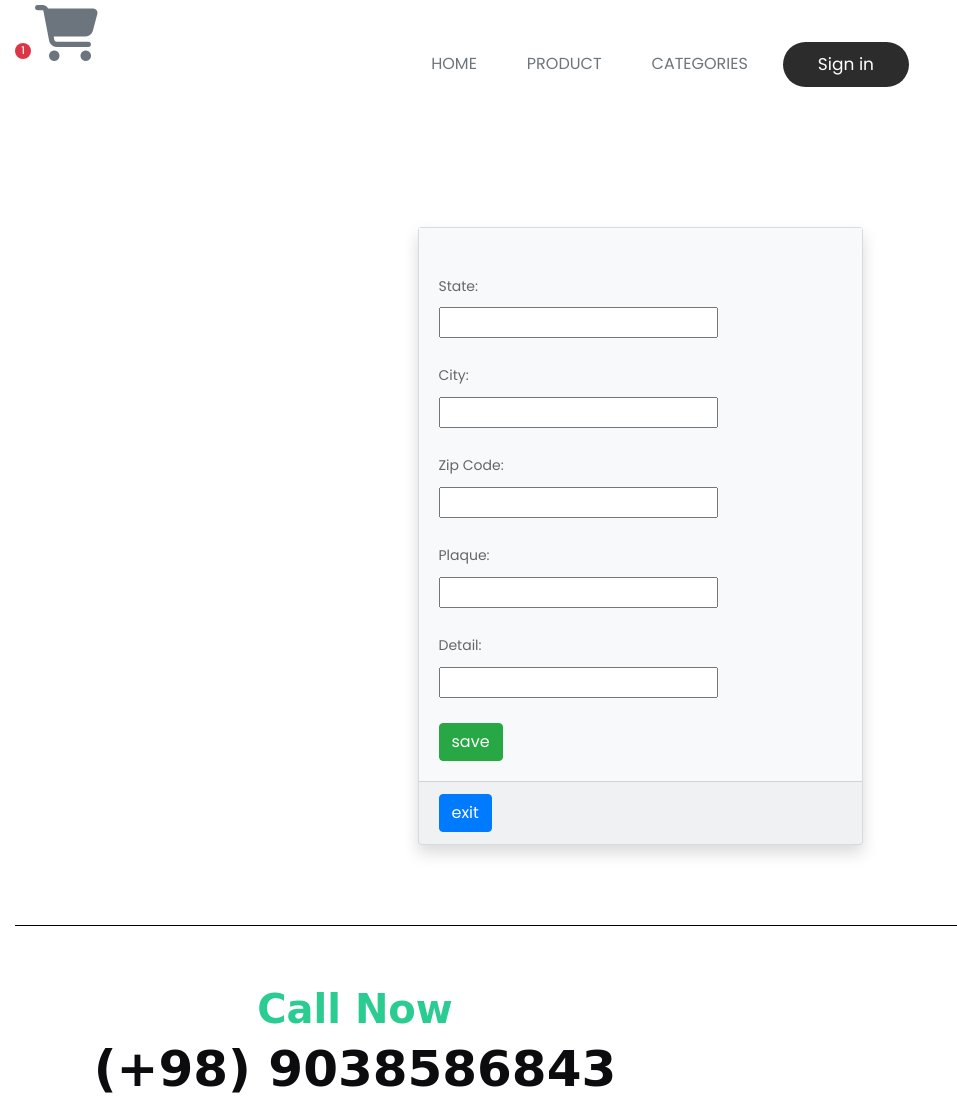
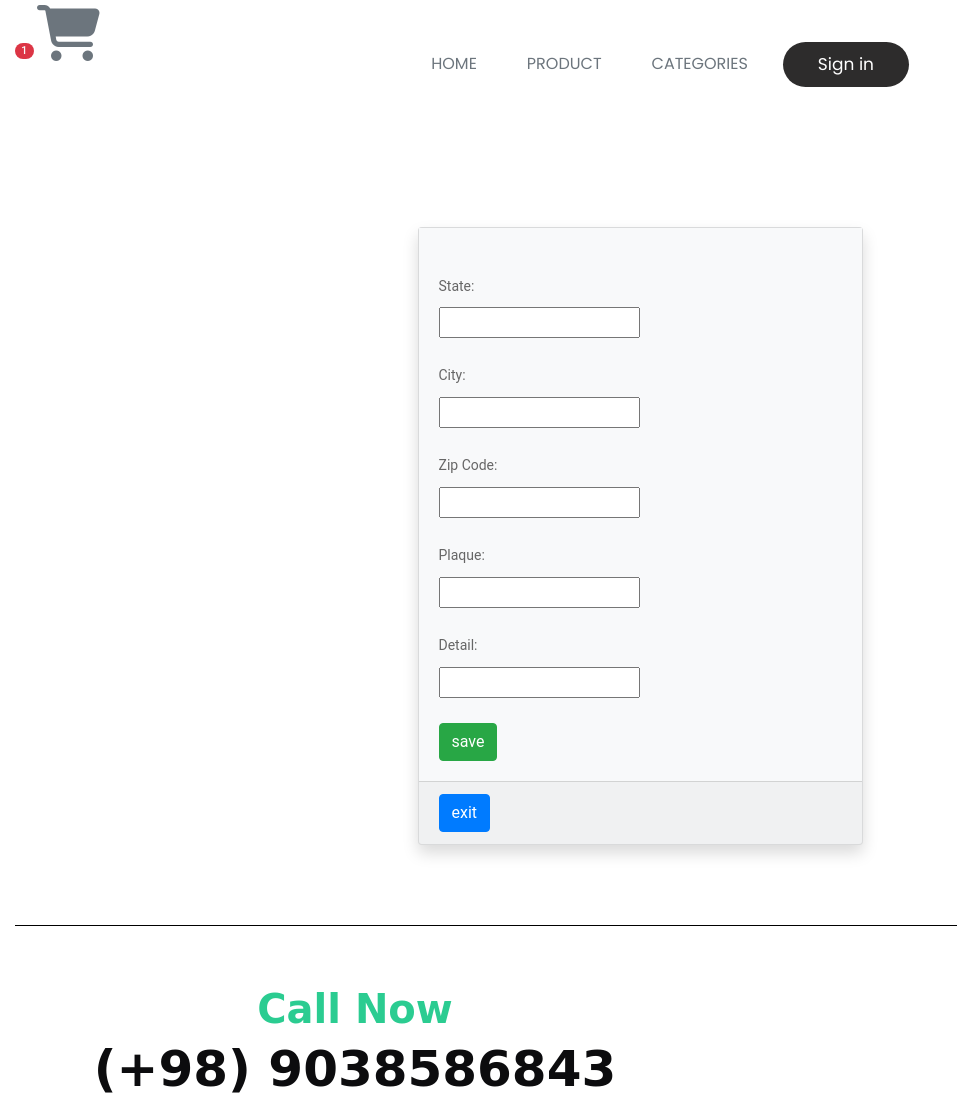
Before and after one commit to Ayazadeh/online_shop, a Django app: page /accounts/address/ in a window 1280 px wide. Shown: the top 1097 px of the page, without its empty margins (0-957 px from the left). Run offline with Django 3.2, Linux system fonts and the light colour scheme; parts of the project's set-up code (start-up, migrations or seed data) failed here and were passed over; some libraries are stand-ins or nearby versions; some web fonts are replaced.

Commit message:
change font of content

```diff
--- a/templates/basehtml.html
+++ b/templates/basehtml.html
@@ -33,7 +33,9 @@
         .navbar-nav li:hover {
             background-color: #d0d0cb;
         }
-
+        #content{
+            font-family: "Roboto", "Lucida Grande", "DejaVu Sans", "Bitstream Vera Sans", Verdana, Arial, sans-serif
+        }
         .UpDown {
             margin-top: 10rem;
             margin-bottom: 5rem;
```
